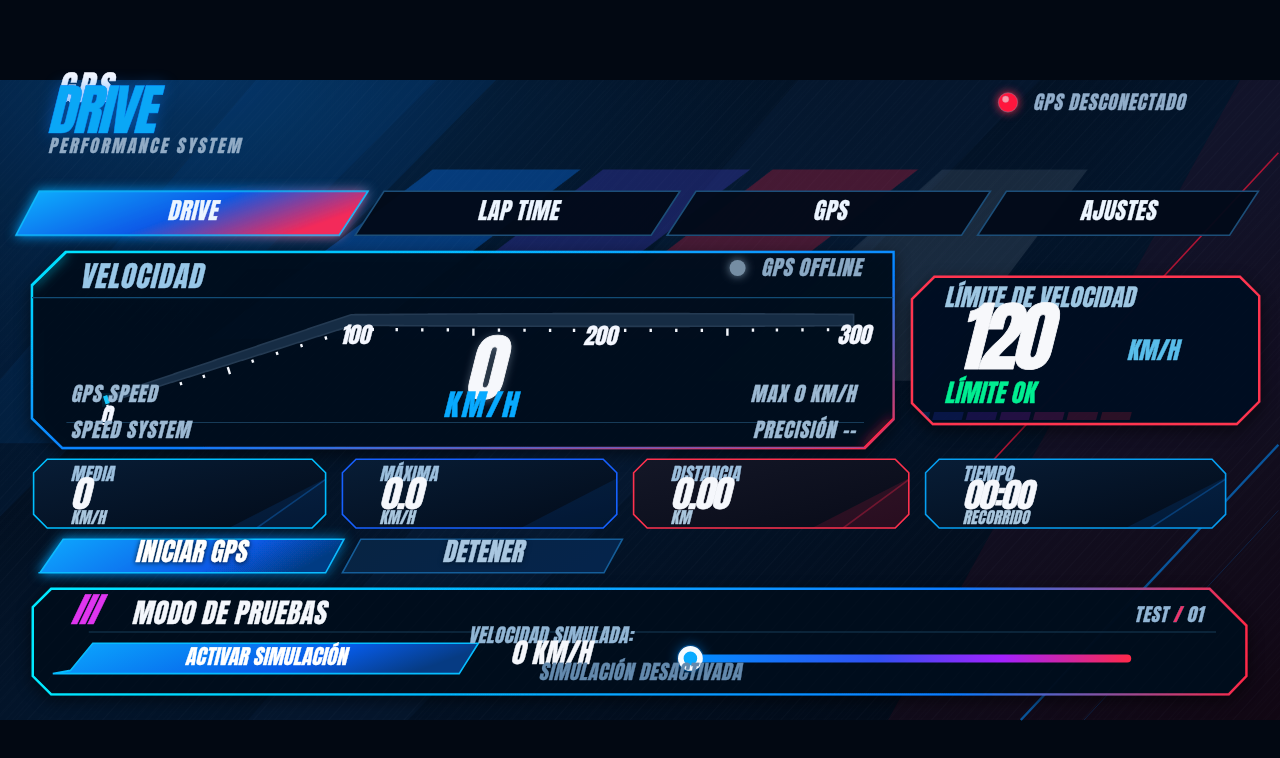
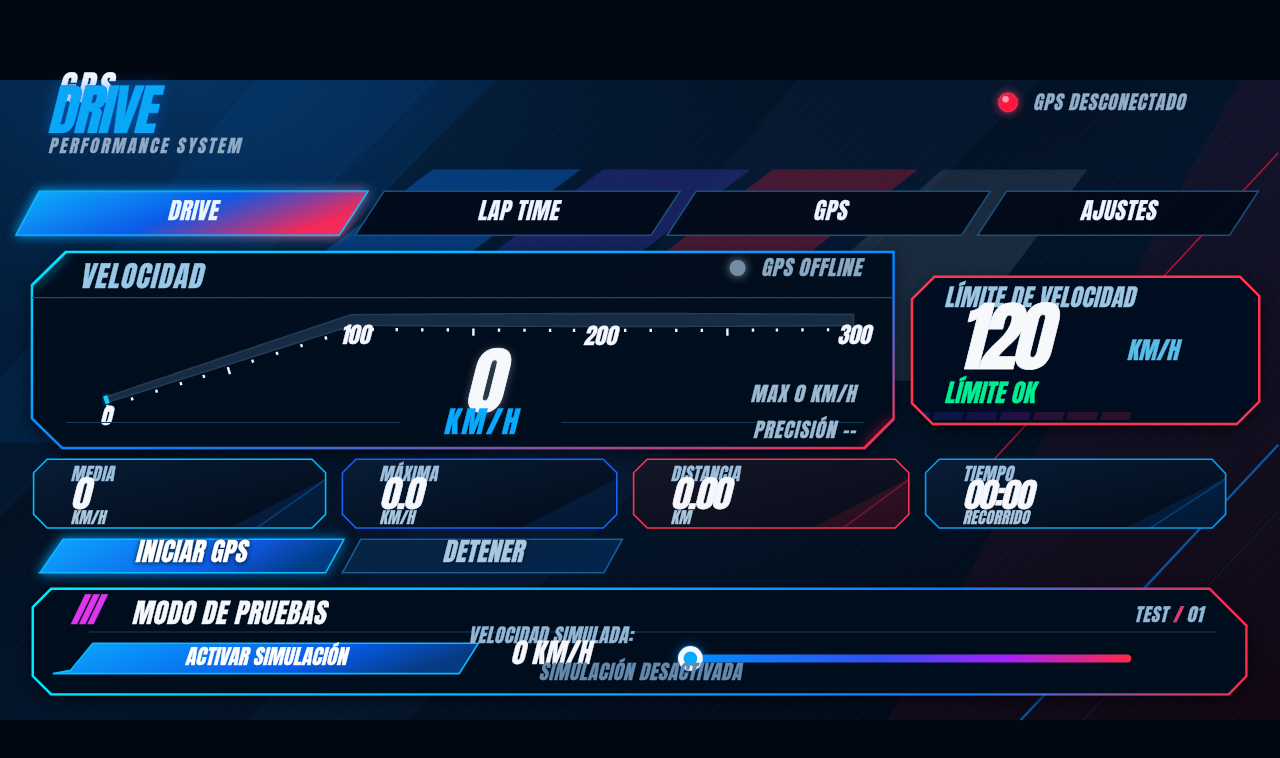
Before and after one commit to dgmuniesa-shadow/gps-drive, a plain HTML site: page index.html in a window 1280 px wide. Drawn offline with Linux system fonts and the light colour scheme.

Commit message:
Add files via upload

```diff
--- a/index.html
+++ b/index.html
@@ -105,12 +105,10 @@
         <path id="gaugeFill" d="" fill="url(#speedBand)" stroke="#18caff" stroke-width="3.4" filter="url(#blueGlow)"/>
         <g id="gaugeTicks" class="gauge-ticks" stroke="#f4f7fd" stroke-width="3"></g>
         <g id="gaugeLabels" class="gauge-labels"></g>
-        <text id="speedNumber" x="601" y="399" text-anchor="middle" class="speed-value">0</text>
-        <text x="601" y="421" text-anchor="middle" class="speed-unit">KM/H</text>
-        <text x="88" y="403" class="meta-label">GPS SPEED</text>
+        <text id="speedNumber" x="601" y="415" text-anchor="middle" class="speed-value">0</text>
+        <text x="601" y="442" text-anchor="middle" class="speed-unit">KM/H</text>
         <text x="1070" y="403" text-anchor="end" class="meta-label">MAX <tspan id="maxInline">0</tspan> KM/H</text>
-        <path d="M83 428H1080" stroke="#173b58" stroke-width="1.3"/>
-        <text x="88" y="447" class="meta-label">SPEED SYSTEM</text>
+        <path d="M83 428H500 M702 428H1080" stroke="#173b58" stroke-width="1.3"/>
         <text x="1070" y="447" text-anchor="end" class="meta-label">PRECISIÓN <tspan id="accuracy">--</tspan></text>
       </g>
 
```
